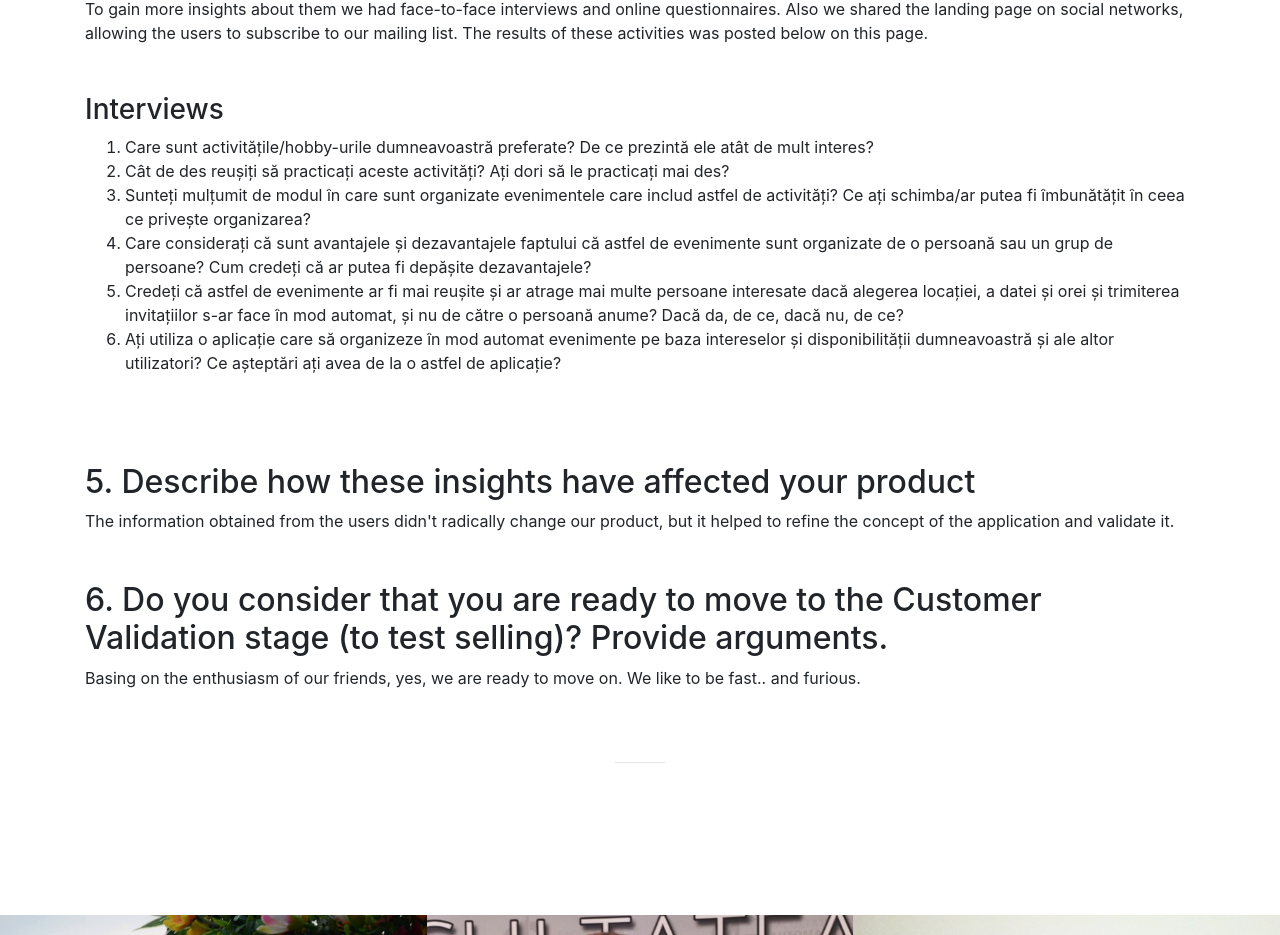
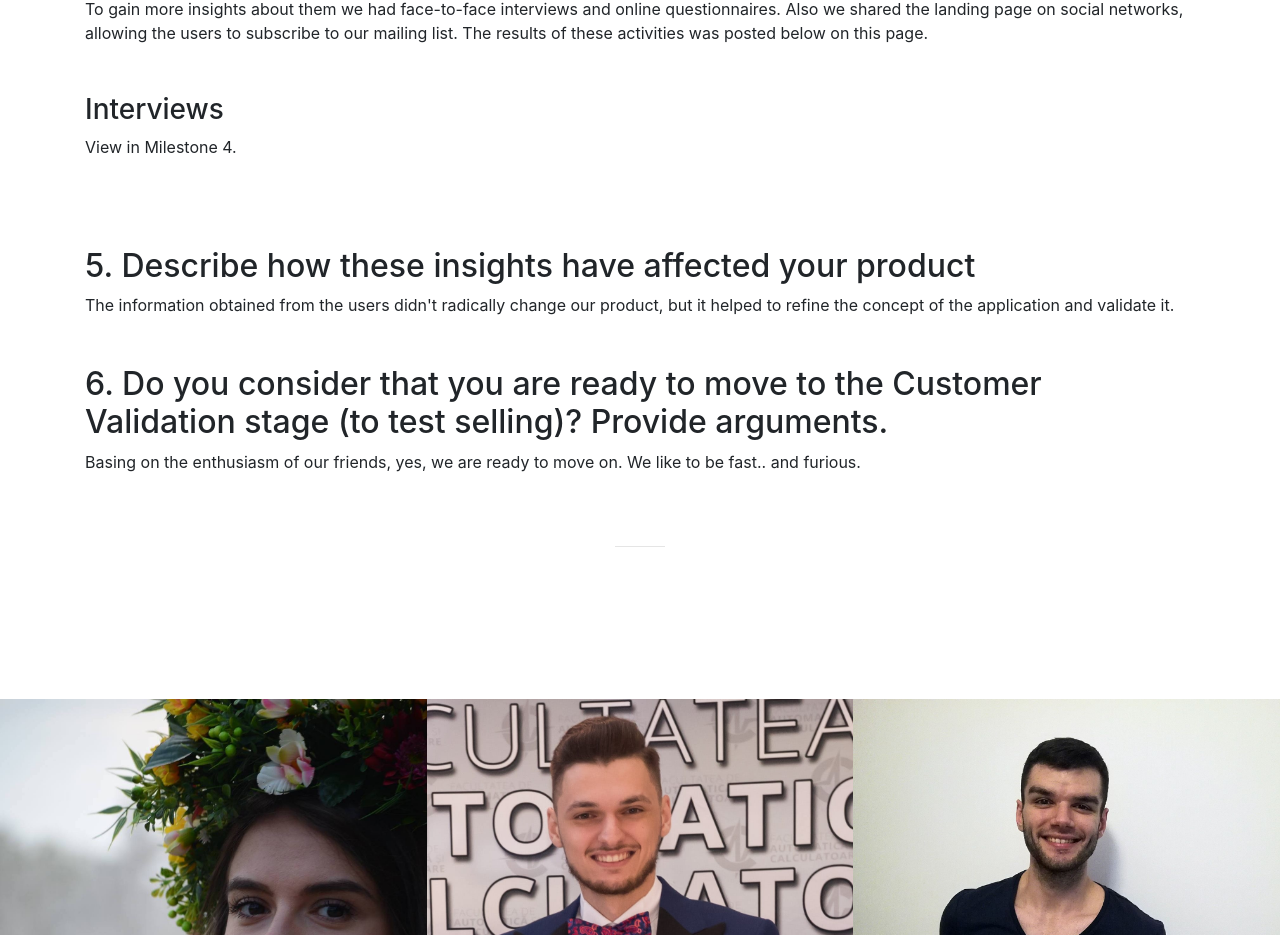
Before and after one commit to RosanaConstantin/funnect, a website with bundled scripts: page index.html in a window 1280 px wide. Shown: the part 5773-6708 px from the top of the page. Built offline with nearby package versions, Linux system fonts and the light colour scheme; files whose address does not match are found by name.

```diff
--- a/index.html
+++ b/index.html
@@ -281,19 +281,9 @@
 
                         <div>
                         </br></br><h3>Interviews</h3>
-                         <ol>
-                       <li>    Care sunt activitățile/hobby-urile dumneavoastră preferate? De ce prezintă ele atât de mult interes? </li>
-
- <li>   Cât de des reușiți să practicați aceste activități? Ați dori să le practicați mai des?</li>
-
- <li>   Sunteți mulțumit de modul în care sunt organizate evenimentele care includ astfel de activități? Ce ați schimba/ar putea fi îmbunătățit în ceea ce privește organizarea?</li>
-
- <li>   Care considerați că sunt avantajele și dezavantajele faptului că astfel de evenimente sunt organizate de o persoană sau un grup de persoane? Cum credeți că ar putea fi depășite dezavantajele? </li>
-
- <li>   Credeți că astfel de evenimente ar fi mai reușite și ar atrage mai multe persoane interesate dacă alegerea locației, a datei și orei și trimiterea invitațiilor s-ar face în mod automat, și nu de către o persoană anume? Dacă da, de ce, dacă nu, de ce?
-</li>
- <li>   Ați utiliza o aplicație care să organizeze în mod automat evenimente pe baza intereselor și disponibilității dumneavoastră și ale altor utilizatori? Ce așteptări ați avea de la o astfel de aplicație?</li>
-                         </ol>
+                         <p>
+                           View in Milestone 4.
+                         </p>
                       </div>
 
                                      </br> </br> </br>
```
